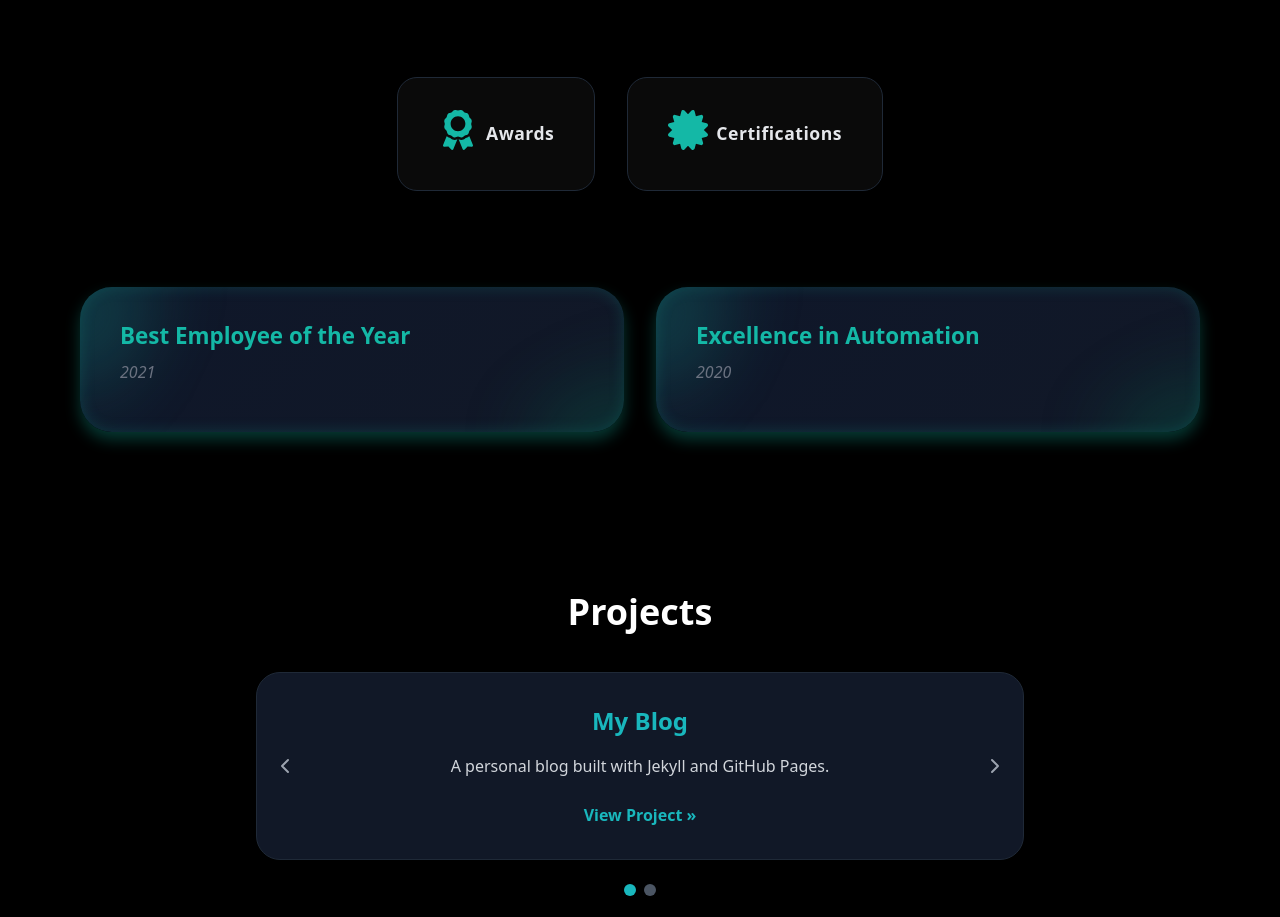
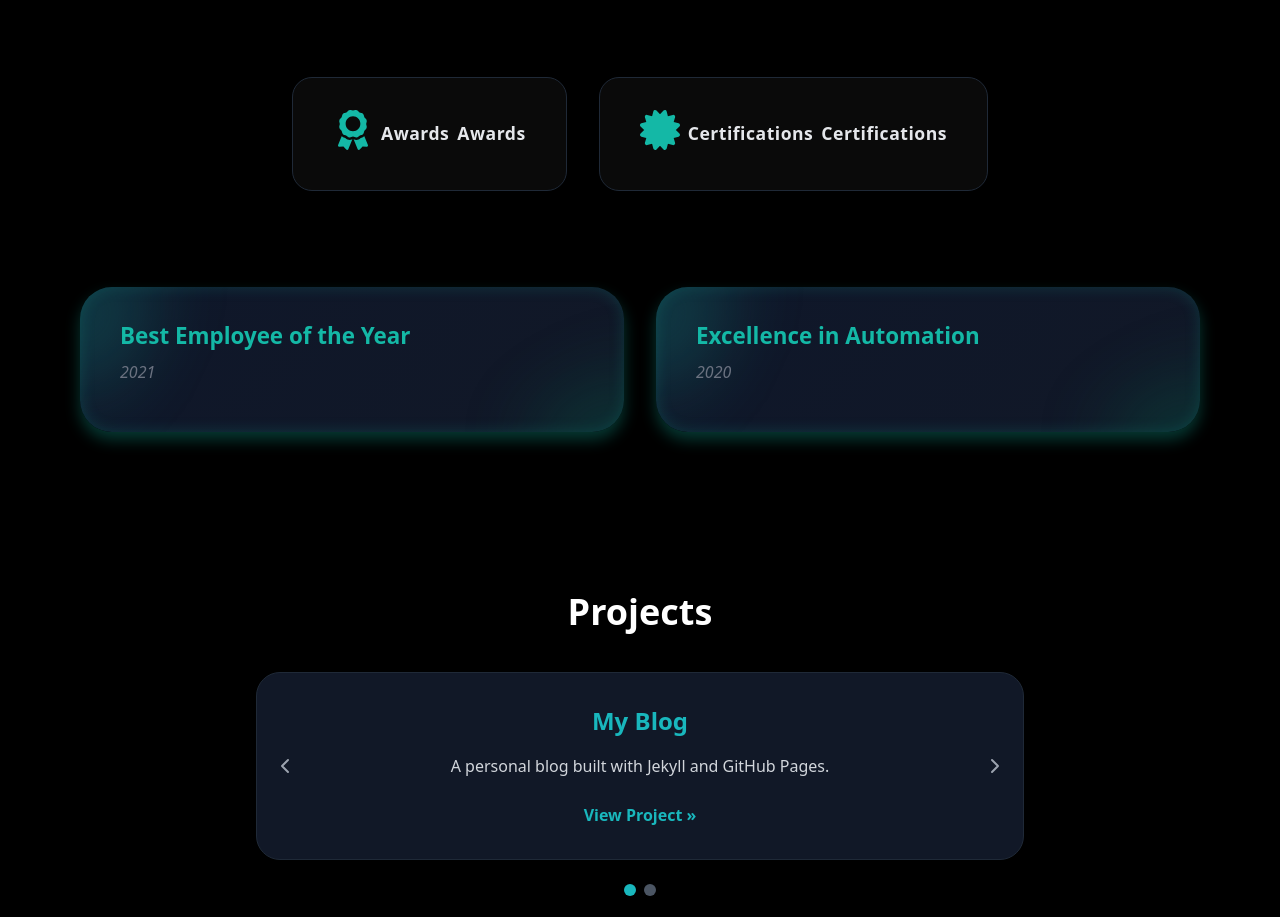
Before and after one commit to srideviblogs/my-portfolio-react, a React (Create React App) app: page / in a window 1280 px wide. Shown: the part 3120-4037 px from the top of the page. Built offline with nearby package versions, Linux system fonts and the light colour scheme.

Commit message:
Update AwardsCertifications.js

```diff
--- a/src/components/AwardsCertifications.js
+++ b/src/components/AwardsCertifications.js
@@ -66,6 +66,7 @@ const AwardsCertifications = () => {
               }}
             >
               <FaAward className="tab-icon" />
+              <span className="typing-text">Awards</span>
               <span>Awards</span>
             </div>
             <div
@@ -80,6 +81,7 @@ const AwardsCertifications = () => {
               }}
             >
               <FaCertificate className="tab-icon" />
+              <span className="typing-text">Certifications</span>
               <span>Certifications</span>
             </div>
           </div>
```
